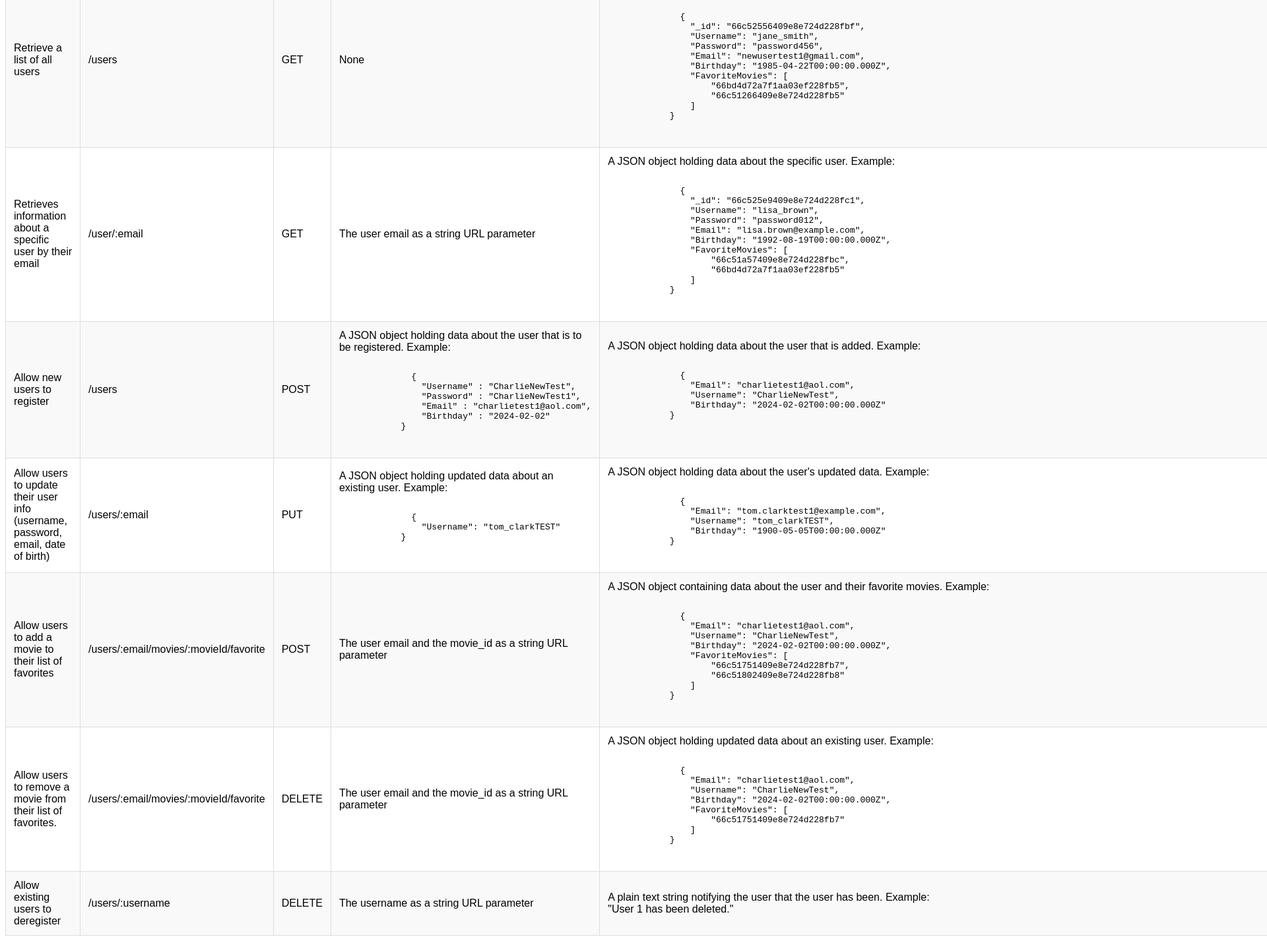
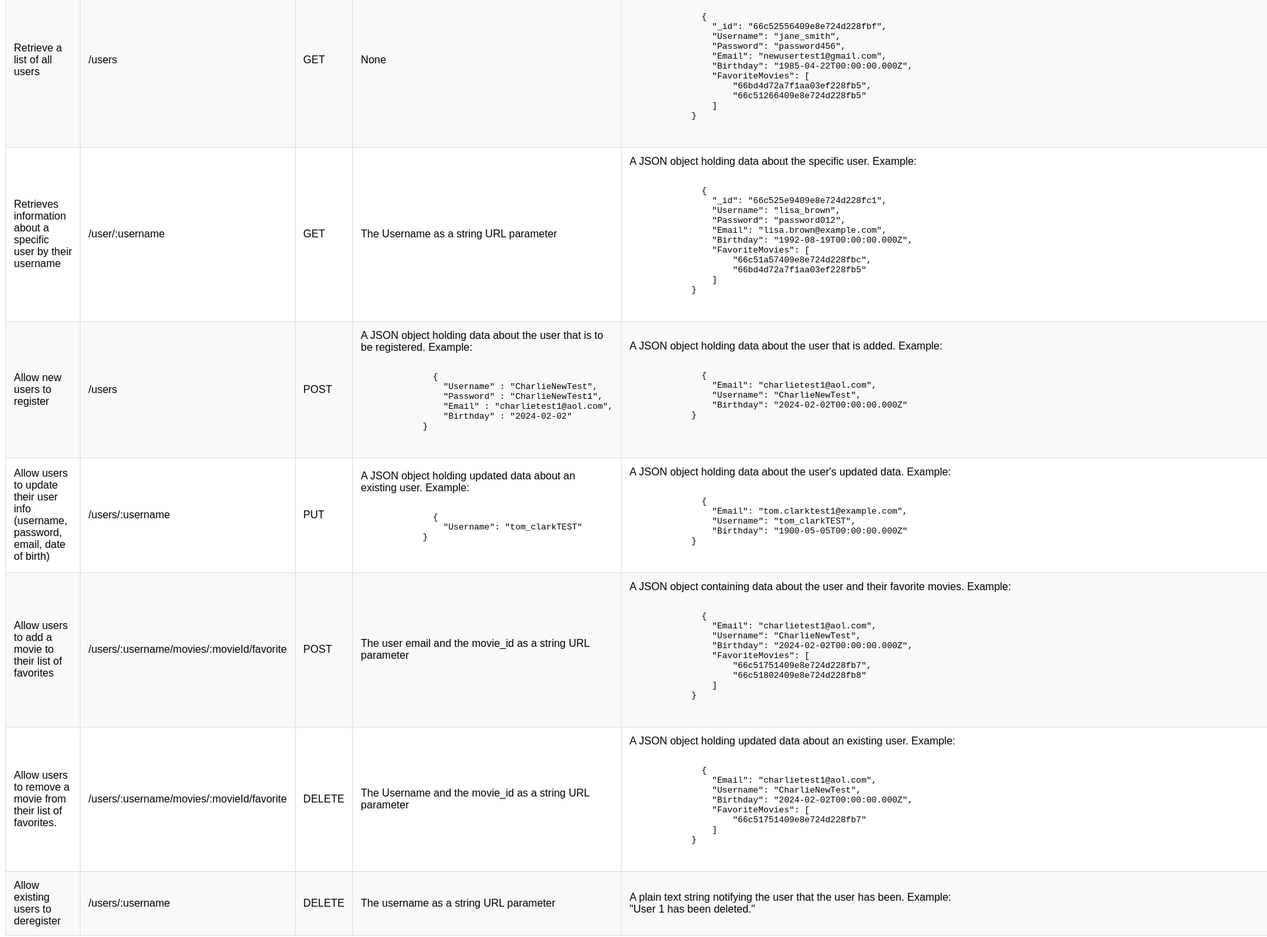
Before and after one commit to luckys3000/myFlix_API, a website: page public/documentation.html in a window 1280 px wide. Shown: the part 1740-3161 px from the top of the page at 66% size, 1920 px wide, since content can reach past the window. Drawn offline with Linux system fonts and the light colour scheme; a web font is replaced by a local one.

Commit message:
fix: update routes and documentation
 - Update all instances of email as param to username as param

```diff
--- a/models.js
+++ b/models.js
@@ -16,7 +16,7 @@ let movieSchema = mongoose.Schema({
 	},
 	Actors: [String],
 	ImagePath: String,
-	FavoriteMovies: Boolean,
+	Featured: Boolean,
 });
 
 let userSchema = mongoose.Schema({
--- a/public/documentation.html
+++ b/public/documentation.html
@@ -163,10 +163,10 @@
           </td>
         </tr>
         <tr>
-          <td>Retrieves information about a specific user by their email</td>
-          <td>/user/:email</td>
+          <td>Retrieves information about a specific user by their username</td>
+          <td>/user/:username</td>
           <td>GET</td>
-          <td>The user email as a string URL parameter</td>
+          <td>The Username as a string URL parameter</td>
           <td>A JSON object holding data about the specific user.  Example:
             <pre><code>
               {
@@ -211,7 +211,7 @@
 				</tr>
 				<tr>
 					<td>Allow users to update their user info (username, password, email, date of birth)</td>
-					<td>/users/:email</td>
+					<td>/users/:username</td>
 					<td>PUT</td>
 					<td>
 						A JSON object holding updated data about an existing user. Example:
@@ -234,7 +234,7 @@
 				</tr>
 				<tr>
 					<td>Allow users to add a movie to their list of favorites</td>
-					<td>/users/:email/movies/:movieId/favorite</td>
+					<td>/users/:username/movies/:movieId/favorite</td>
 					<td>POST</td>
 					<td>The user email and the movie_id as a string URL parameter</td>
           <td>
@@ -254,9 +254,9 @@
 				</tr>
 				<tr>
 					<td>Allow users to remove a movie from their list of favorites.</td>
-					<td>/users/:email/movies/:movieId/favorite</td>
+					<td>/users/:username/movies/:movieId/favorite</td>
 					<td>DELETE</td>
-					<td>The user email and the movie_id as a string URL parameter</td>
+					<td>The Username and the movie_id as a string URL parameter</td>
 					<td>
             A JSON object holding updated data about an existing user. Example:
           	<pre><code>
```
